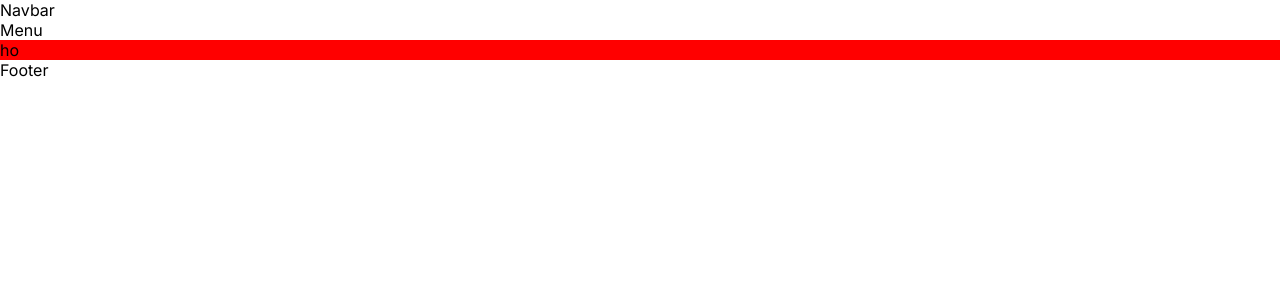
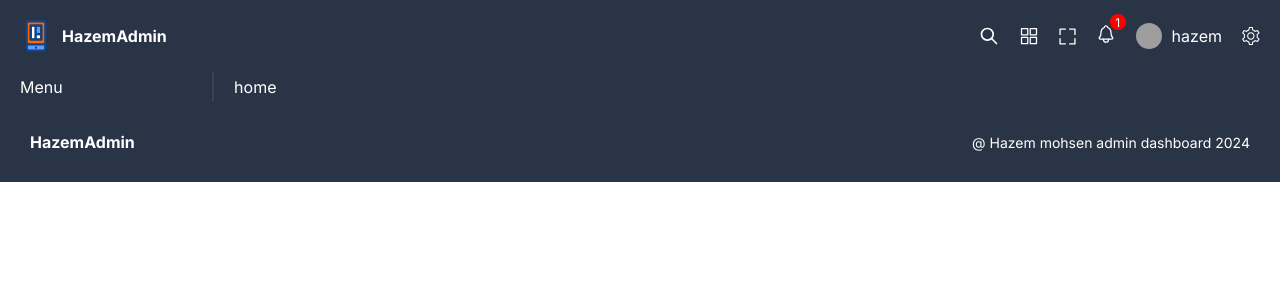
Before and after one commit to hazemmohsen2000/admin-dashboard, a React (Vite) app: page / in a window 1280 px wide. Shown: the top 300 px of the page. Built offline with nearby package versions, Linux system fonts and the light colour scheme; grey boxes are pictures that could not be loaded.

Commit message:
adding nav bar and footer

```diff
--- a/src/componenets/footer/Footer.tsx
+++ b/src/componenets/footer/Footer.tsx
@@ -1,7 +1,10 @@
 import "./footer.scss"
 const Footer = () => {
   return (
-    <div>Footer</div>
+    <div className="footer">
+      <span>HazemAdmin</span>
+      <span>@ Hazem mohsen admin dashboard 2024</span>
+    </div>
   )
 }
 export default Footer
--- a/src/componenets/footer/footer.scss
+++ b/src/componenets/footer/footer.scss
@@ -0,0 +1,15 @@
+.footer{
+    display: flex;
+    justify-content: space-between;
+    align-items: center;
+    padding : 30px;
+
+    span{
+        &:first-child {
+            font-weight: bold;
+        }
+        &:last-child{
+            font-size: 14px;
+        }
+    }
+}
--- a/src/componenets/navbar/Navbar.tsx
+++ b/src/componenets/navbar/Navbar.tsx
@@ -1,7 +1,28 @@
 import "./navbar.scss"
 const Navbar = () => {
   return (
-    <div className="navbar">Navbar</div>
+    <div className="navbar">
+      <div className="logo">
+        <img src="logo.svg" alt="website logo" />
+        <span>HazemAdmin</span>
+      </div>
+      <div className="icons">
+        <img src="/search.svg" alt="" className="icon" />
+        <img src="/app.svg" alt="" className="icon" />
+        <img src="/expand.svg" alt="" className="icon" />
+        <div className="notification">
+          <img src="/notifications.svg" alt="" />
+          <span>1</span>
+        </div>
+        <div className="user">
+          <img src="https://encrypted-tbn0.gstatic.com/images?q=tbn:ANd9GcTOsW-qK0rQcWNv6iv95_4FLuVML1V4IM-51g&s" alt="" />
+          <span>hazem</span>
+        </div>
+        <img src="/settings.svg" alt="" className="icon" />
+
+      </div>
+
+    </div>
   )
 }
 export default Navbar
--- a/src/componenets/navbar/navbar.scss
+++ b/src/componenets/navbar/navbar.scss
@@ -0,0 +1,48 @@
+.navbar{
+    width: 100%;
+    padding: 20px;
+    display: flex;
+    align-items: center;
+    justify-content: space-between;
+}
+.logo{
+    display: flex;
+    align-items: center;
+    font-weight: bold;
+    gap : 10px;
+}
+.icons{
+    display: flex;
+    align-items: center;
+    gap: 20px;
+
+}
+.user{
+display: flex ;
+align-items: center;
+gap : 10px;
+    img{
+        width: 26px;
+        height: 26px;
+        border-radius: 50%;
+        object-fit: cover;
+    }
+}
+
+.notification {
+    position: relative;
+            span{
+        background-color: red;
+        color : white ;
+        width: 16px;
+        height: 16px;
+        border-radius: 50%;
+        position: absolute;
+        top:-10px;
+        right : -10px;
+        display: flex;
+        align-items: center;
+        justify-content: center;
+        font-size: 12px;
+        }
+}
--- a/src/pages/home/Home.tsx
+++ b/src/pages/home/Home.tsx
@@ -2,7 +2,7 @@
 import "./home.scss"
 const home = () => {
   return (
-    <div className="home">ho</div>
+    <div className="home">home</div>
   )
 }
 export default home
--- a/src/pages/home/home.scss
+++ b/src/pages/home/home.scss
@@ -1,3 +1,3 @@
 .home{
-    background-color:red ;
+
 }
--- a/src/styles/global.scss
+++ b/src/styles/global.scss
@@ -1,3 +1,4 @@
+@import "./variables.scss";
 * {
   margin: 0;
   padding: 0;
@@ -10,5 +11,18 @@ a {
 }
 .main{
   font-family: "Inter", sans-serif;
-
+  background-color: $main-bg;
+  color : $main-color;
 }
+.container{
+  display: flex;
+}
+.menuContainer{
+  width: 250px;
+  padding: 5px 20px;
+  border-right : 2px solid $soft-bg;
+}
+.contentContainer{
+  padding: 5px 20px;
+width: 100%;
+}
--- /dev/null
+++ b/src/styles/variables.scss
@@ -0,0 +1,9 @@
+
+// BG
+$main-bg: #2a3447;
+$soft-bg: #384256;
+$dark-bg: #222b3c;
+//TEXT
+$main-color: white;
+$soft-color: #ddd;
+$dark-color: #2a3447;
```
